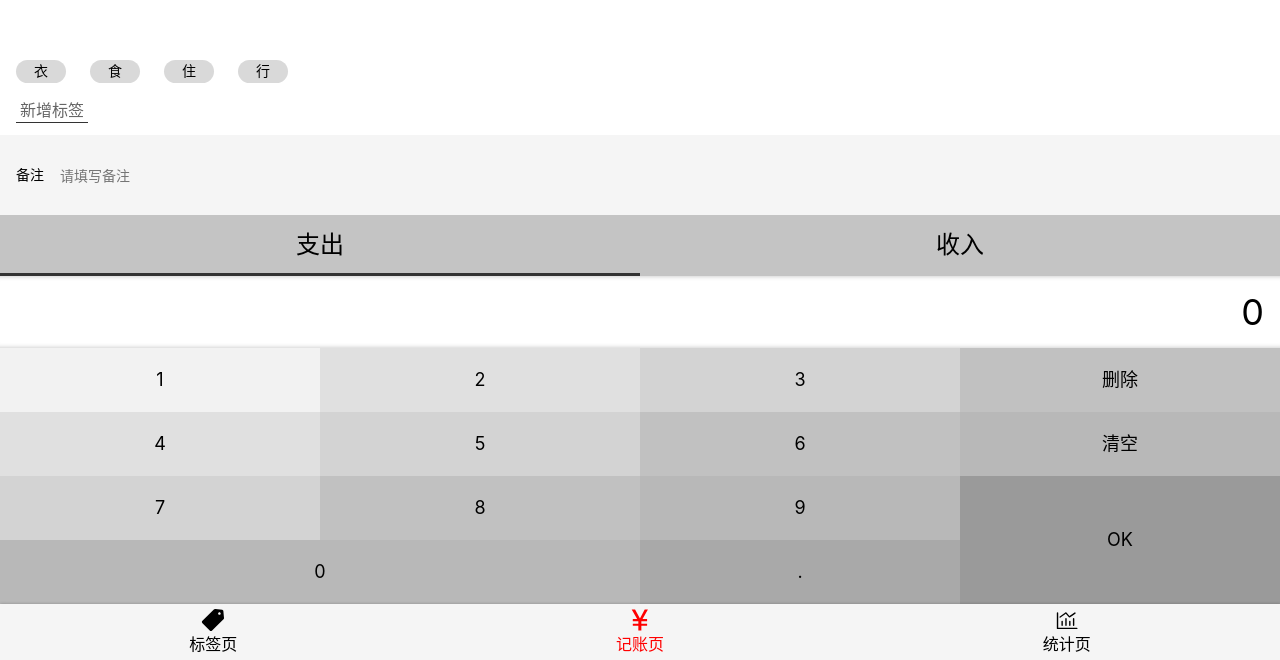
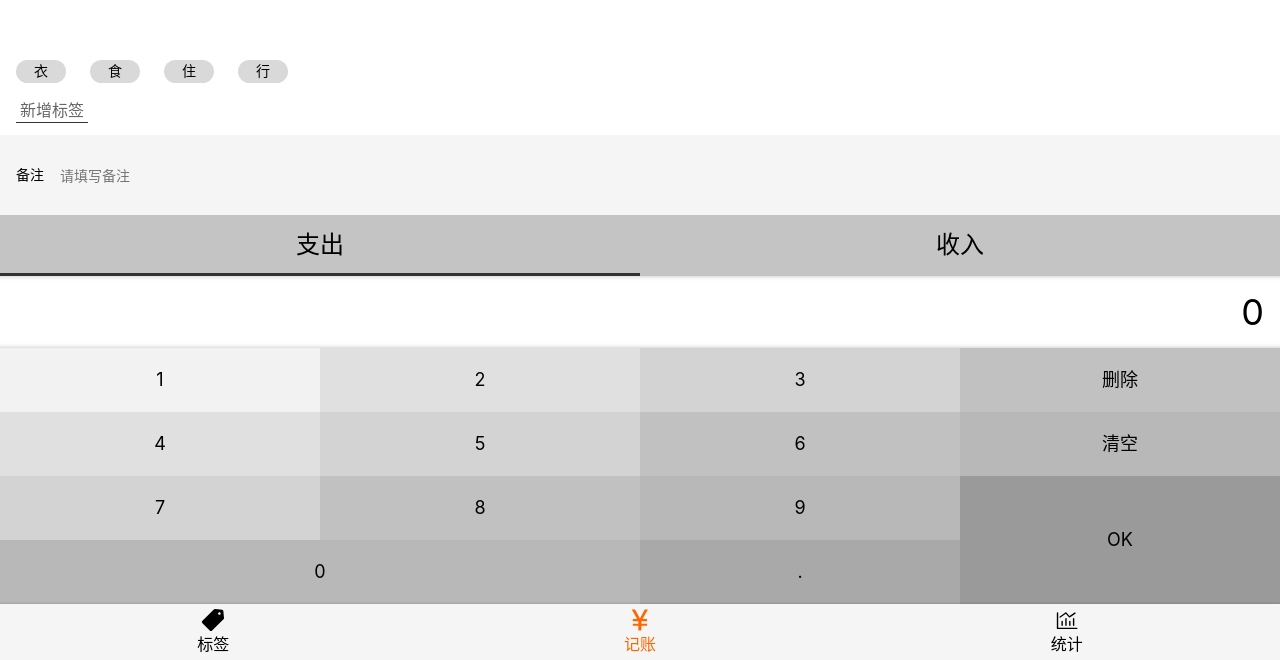
Before and after one commit to Varown/morney-react-demo, a React app: page /tags#/money in a window 1280 px wide. Shown: the part 140-800 px from the top of the page. Built offline with nearby package versions, Linux system fonts and the light colour scheme.

Commit message:
修复输入0 保存

```diff
--- a/src/components/Nav.tsx
+++ b/src/components/Nav.tsx
@@ -23,9 +23,9 @@ const NavWrapper = styled.nav`
         height: 24px;
       }
       &.selected{
-      color:red;
+      color:#F60;
       .icon{
-      fill: red;
+      fill: #F60;
       }
       }
     }
@@ -41,19 +41,19 @@ const Nav = () => {
         <li>
           <NavLink to="/tags" activeClassName="selected">
             <Icon name="tag"/>
-            标签页
+            标签
           </NavLink>
         </li>
         <li>
           <NavLink  to="/money" activeClassName="selected">
             <Icon name="money"/>
-            记账页
+            记账
           </NavLink >
         </li>
         <li>
           <NavLink  to="/statistics" activeClassName="selected">
             <Icon name="chart"/>
-            统计页
+            统计
           </NavLink >
         </li>
       </ul>
--- a/src/views/Money.tsx
+++ b/src/views/Money.tsx
@@ -32,6 +32,7 @@ function Money() {
     )
   }
 const submit=()=>{
+    if(selected.amount===0){return}
     if(selected.tagIds.length===0){
       alert('请至少选择一个标签');
     }else{
@@ -42,7 +43,7 @@ const submit=()=>{
 
 }
   return (
-    <MyLayout>
+    <MyLayout scrollTop={9999}>
 
       <TagsSection value={selected.tagIds}
                    onChange={(tagIds)=>onChange({tagIds})}/>
```
